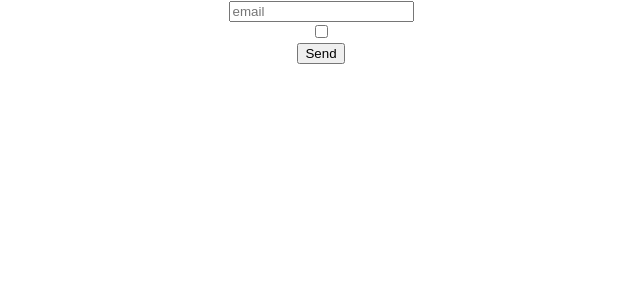
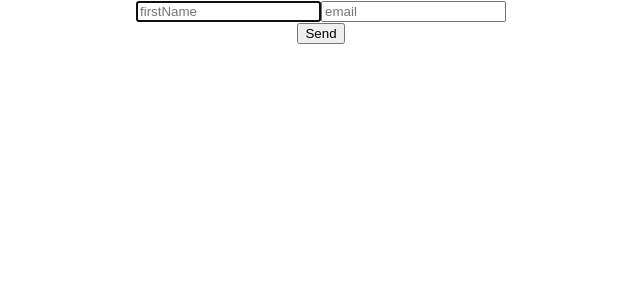
Before and after one commit to Dmitriifd/react-film, a React (Create React App) app: page / in a window 1280 px wide. Shown: the top 300 px of the page, without its empty margins (319-959 px from the left). Built offline with nearby package versions, Linux system fonts and the light colour scheme.

Commit message:
использование рефов и управление фокусом

```diff
--- a/src/App.js
+++ b/src/App.js
@@ -1,6 +1,6 @@
 import './App.css';
 import React from 'react';
-import { SubscriptionForm } from './components/SubscriptionForm';
+import { FormWithRef } from './components/FormWithRef';
 
 
 function App() {
@@ -8,7 +8,7 @@ function App() {
 
     return (
       <div className="App">
-        <SubscriptionForm />
+        <FormWithRef />
       </div>
     )
 
--- /dev/null
+++ b/src/components/FormWithRef.jsx
@@ -0,0 +1,56 @@
+import React from 'react'
+
+class FormWithRef extends React.Component {
+	constructor(props) {
+		super()
+		this.state = {
+			card: '',
+			email: '',
+		}
+		this.firsNameRef = React.createRef()
+		this.emailRef = React.createRef()
+	}
+
+	handleChange = (event) => {
+		this.setState(() => ({[event.target.name]: event.target.value }), () => {
+			if (this.state.card.length === 16) {
+				this.emailRef.current.focus();
+			}
+		})
+	}
+
+	componentDidMount() {
+		console.log(this.firsNameRef)
+		this.firsNameRef.current.focus();
+	}
+
+	render() {
+		const { card, email } = this.state
+
+		return (
+			<div>
+				<input
+					type='text'
+					name='card'
+					placeholder='firstName'
+					value={card}
+					onChange={this.handleChange}
+					ref={this.firsNameRef}
+				/>
+				<input
+					type='email'
+					name='email'
+					placeholder='email'
+					value={email}
+					onChange={this.handleChange}
+					ref={this.emailRef}
+				/>
+
+				<br />
+				<button onClick={this.handleSubmit}>Send</button>
+			</div>
+		)
+	}
+}
+
+export { FormWithRef }
--- a/src/components/SubscriptionForm.jsx
+++ /dev/null
@@ -1,60 +0,0 @@
-import React from 'react'
-
-class SubscriptionForm extends React.Component {
-	state = {
-		email: '',
-		isAgreeWithTerms: false,
-	}
-
-	handleEmail = (event) => {
-		this.setState({ email: event.target.value})
-	}
-	handleCheckbox = (event) => {
-		this.setState({isAgreeWithTerms: event.target.checked })
-	}
-	handleSubmit = () => {
-		const isValidEmail =
-			/^(([^<>()[\]\\.,;:\s@"]+(\.[^<>()[\]\\.,;:\s@"]+)*)|(".+"))@((\[[0-9]{1,3}\.[0-9]{1,3}\.[0-9]{1,3}\.[0-9]{1,3}\])|(([a-zA-Z\-0-9]+\.)+[a-zA-Z]{2,}))$/.test(this.state.email.toLowerCase());
-		const isValidCheckbox = this.state.isAgreeWithTerms;
-		if (!isValidEmail) {
-			alert("Please enter a valid email")
-			return
-		}
-		if (!isValidCheckbox) {
-			alert("You should accept all terms and conditions")
-			return
-		}
-		this.setState({ email: '', isAgreeWithTerms: false })
-		alert('Thank you for subscription')
-	}
-
-	render() {
-		const { email, isAgreeWithTerms } = this.state
-
-		return (
-			<div>
-				<input
-					type='email'
-					name='email'
-					placeholder='email'
-					value={email}
-					onChange={this.handleEmail}
-				/>
-				<br />
-				<label>
-					<input
-						type='checkbox'
-						name='isAgreeWithTerms'
-						checked={isAgreeWithTerms}
-						onChange={this.handleCheckbox}
-					/>
-				</label>
-				<br />
-				<button onClick={this.handleSubmit}>Send</button>
-			</div>
-		)
-	}
-
-}
-
-export { SubscriptionForm }
```
